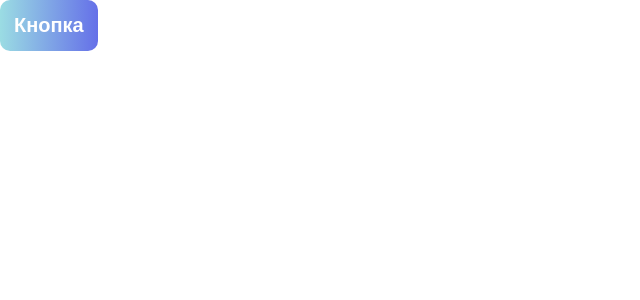
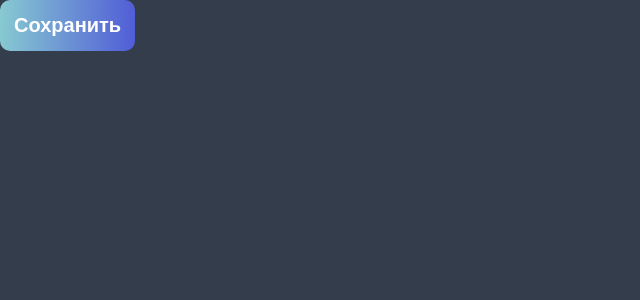
Before and after one commit to PushkinDenis/vue-weather-app, a Vue app: page / in a window 1280 px wide. Shown: the top 300 px of the page, without its empty margins (0-640 px from the left). Built offline with nearby package versions, Linux system fonts and the light colour scheme; a web font is replaced by a local one.

Commit message:
Button fix

```diff
--- a/src/App.vue
+++ b/src/App.vue
@@ -2,6 +2,6 @@
 import Button from "./components/Button/Button.vue";
 </script>
 
-<template><Button /></template>
+<template><Button>Сохранить</Button></template>
 
 <style scoped></style>
--- a/src/components/Button/Button.vue
+++ b/src/components/Button/Button.vue
@@ -1,7 +1,7 @@
 <script setup></script>
 
 <template>
-  <button class="button">Кнопка</button>
+  <button class="button"><slot></slot></button>
 </template>
 
 <style scoped>
--- a/src/style.css
+++ b/src/style.css
@@ -83,5 +83,6 @@
 * {
   margin: 0;
   border: none;
+  background: var(--color-bg);
   font-family: "Montserrat", sans-serif;
 }
```
